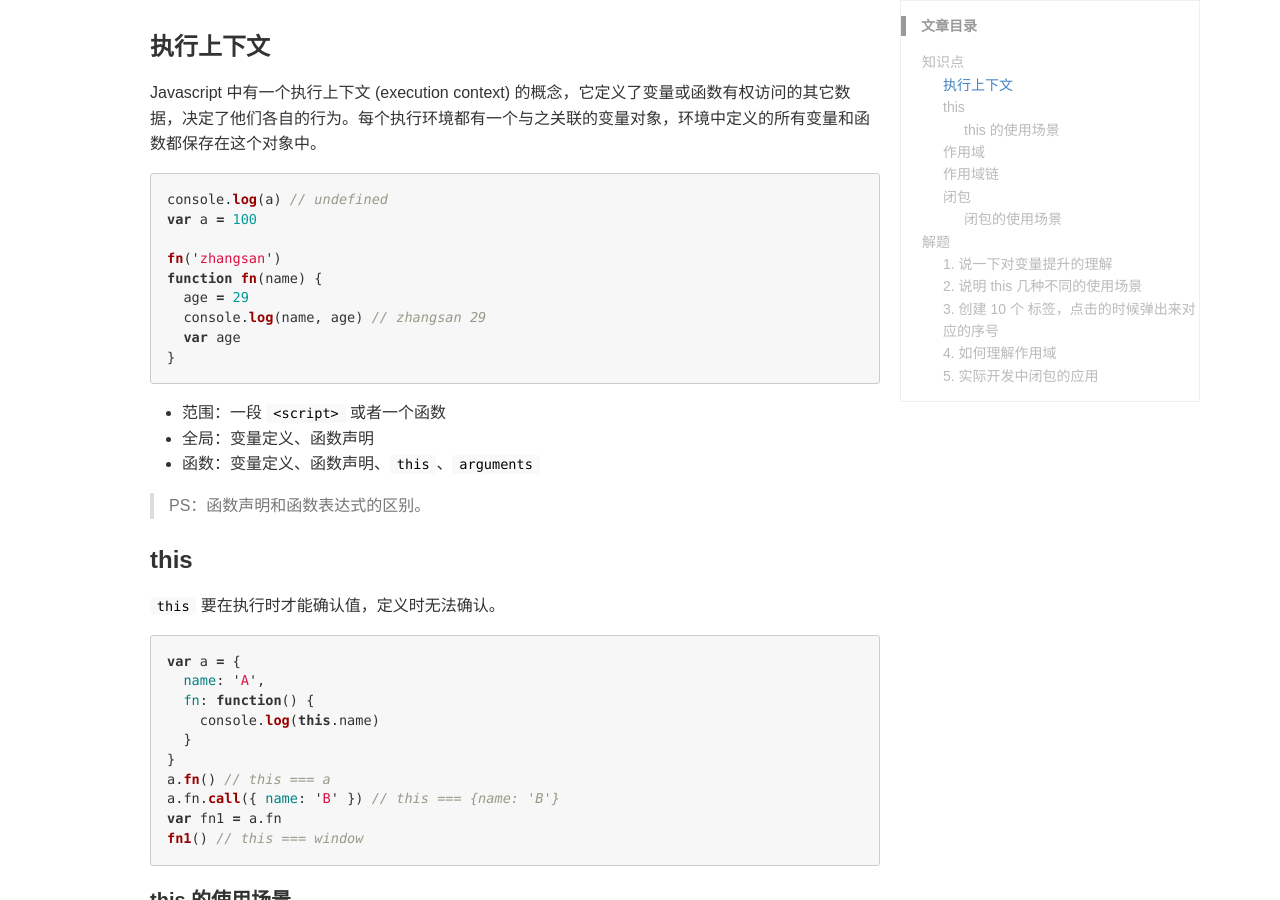
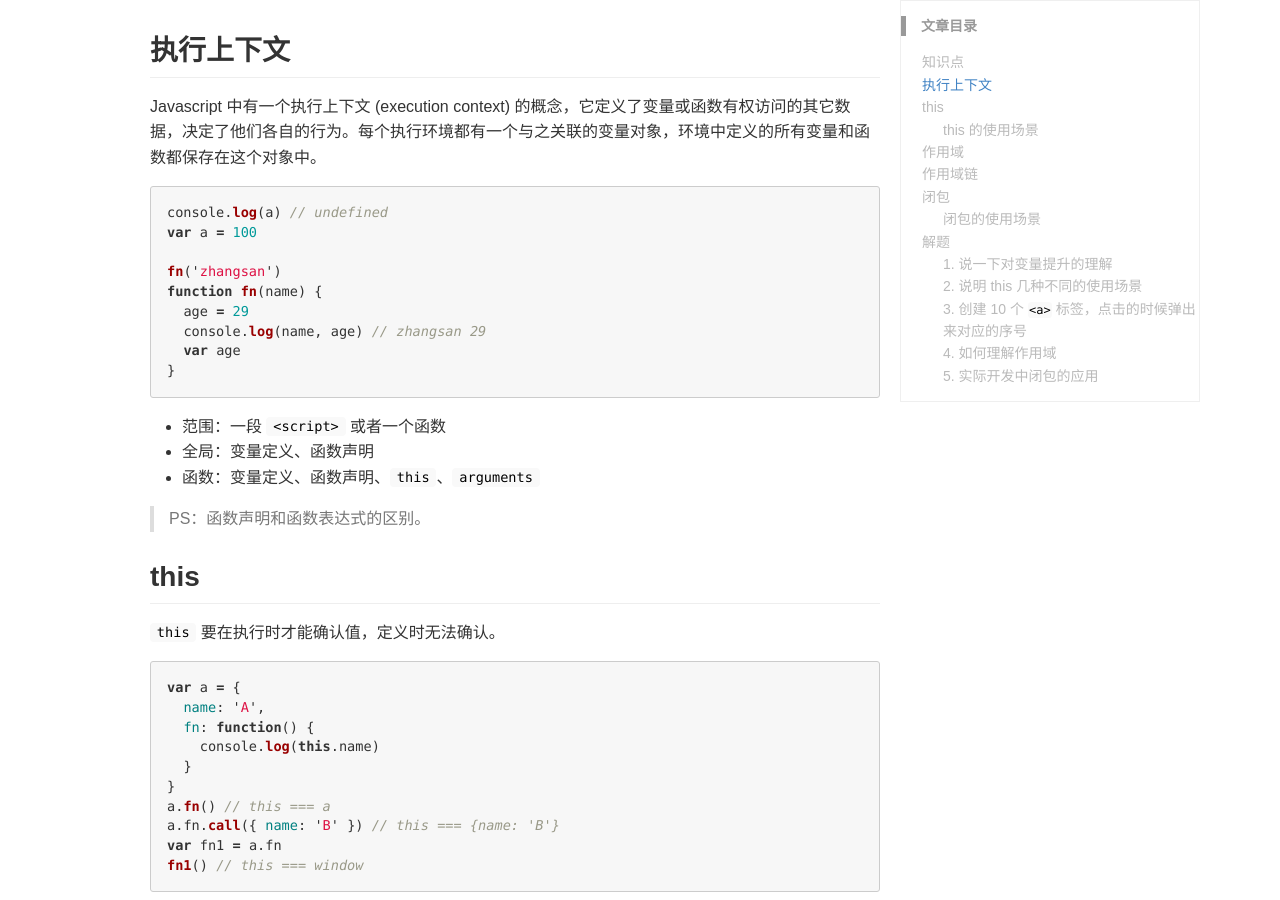
Before and after one commit to PininQ/PininQ.github.io, a Jekyll site: the page built from _posts/JavaScript/2018-12-10-Javascript-scope-and-closure.md, in a window 1280 px wide and 900 px high, scrolled down 402 px. Built offline with Jekyll 4.4.1, drawn with Linux system fonts in a browser that asks for light colours; comment, search, counter and statistics services are not loaded.

Commit message:
Update article

````diff
--- a/_posts/JavaScript/2018-12-10-Javascript-scope-and-closure.md
+++ b/_posts/JavaScript/2018-12-10-Javascript-scope-and-closure.md
@@ -14,7 +14,7 @@ keywords: JavaScript, 作用域, 闭包
 - 作用域链
 - 闭包
 
-### 执行上下文
+## 执行上下文
 
 Javascript 中有一个执行上下文 (execution context) 的概念，它定义了变量或函数有权访问的其它数据，决定了他们各自的行为。每个执行环境都有一个与之关联的变量对象，环境中定义的所有变量和函数都保存在这个对象中。
 
@@ -36,7 +36,7 @@ function fn(name) {
 
 > PS：函数声明和函数表达式的区别。
 
-### this
+## this
 
 `this` 要在执行时才能确认值，定义时无法确认。
 
@@ -53,7 +53,7 @@ a.fn.call({ name: 'B' }) // this === {name: 'B'}
 var fn1 = a.fn
 fn1() // this === window
 ```
-#### this 的使用场景
+### this 的使用场景
 
 - 作为构造函数执行
 - 作为对象属性执行
@@ -103,7 +103,7 @@ var fn2 = function(name, age) {
 fn2('zhangsan', 20) // zhangsan
 ```
 
-### 作用域
+## 作用域
 
 - 没有块级作用域
 - 只有全局作用域和函数作用域
@@ -125,7 +125,7 @@ console.log('global', a) // global 100
 fn() // fn 200
 ```
 
-### 作用域链
+## 作用域链
 
 当访问一个变量时，解释器会首先在当前作用域查找标识符，如果没有找到，就去父级作用域找，直到找到该变量的标识符或者不在父级作用域中，这就是作用域链。
 
@@ -162,7 +162,7 @@ function F1() {
 }
 F1()
 ```
-### 闭包
+## 闭包
 
 红宝书 (p178) 上对于闭包的定义：**闭包是指有权访问另外一个函数作用域中的变量的函数**
 
@@ -233,7 +233,7 @@ var f1 = F1()
 var a = 200
 f1() // 100
 ```
-#### 闭包的使用场景
+### 闭包的使用场景
 
 - 函数作为返回值（上面的 Demo）
 - 函数作为参数传递（下面的 Demo）
@@ -278,7 +278,7 @@ F2(f1) // 100
 - 作为普通函数执行（this === window）
 - call apply bind
 
-### 3. 创建 10 个 <a> 标签，点击的时候弹出来对应的序号
+### 3. 创建 10 个 `<a>` 标签，点击的时候弹出来对应的序号
 
 ```js
 // 这是一个错误的写法！！！
````
